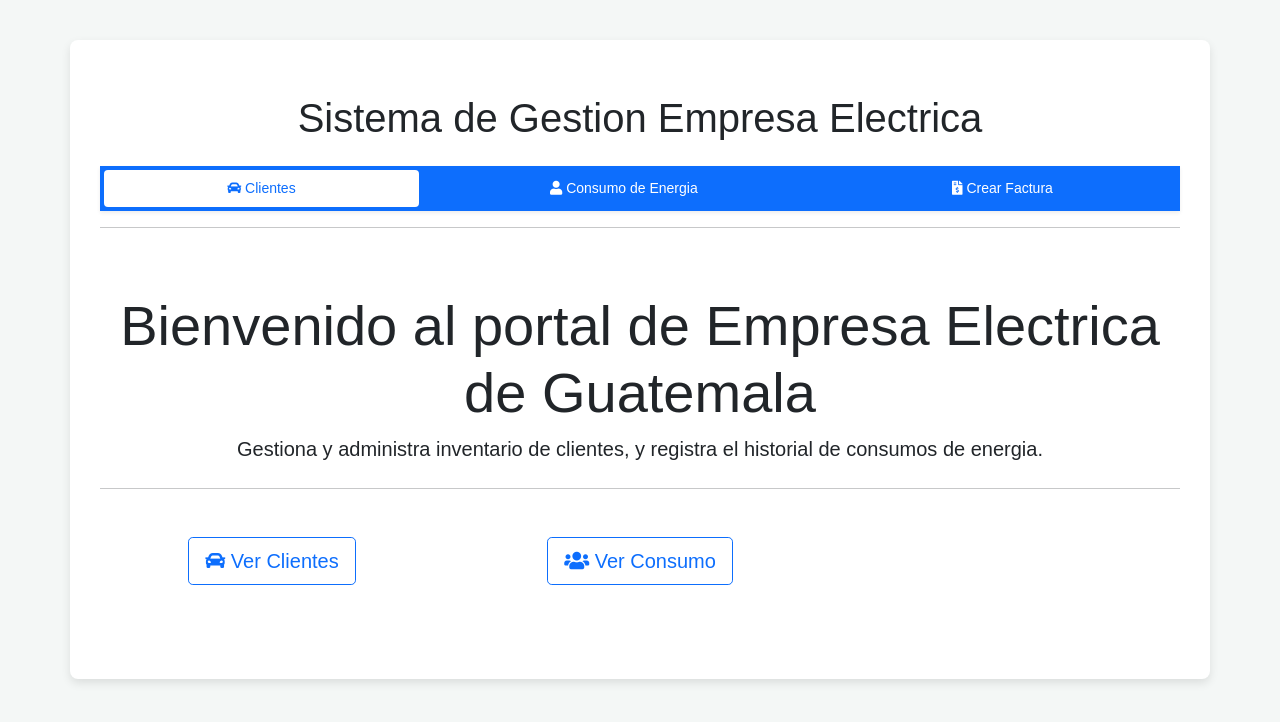
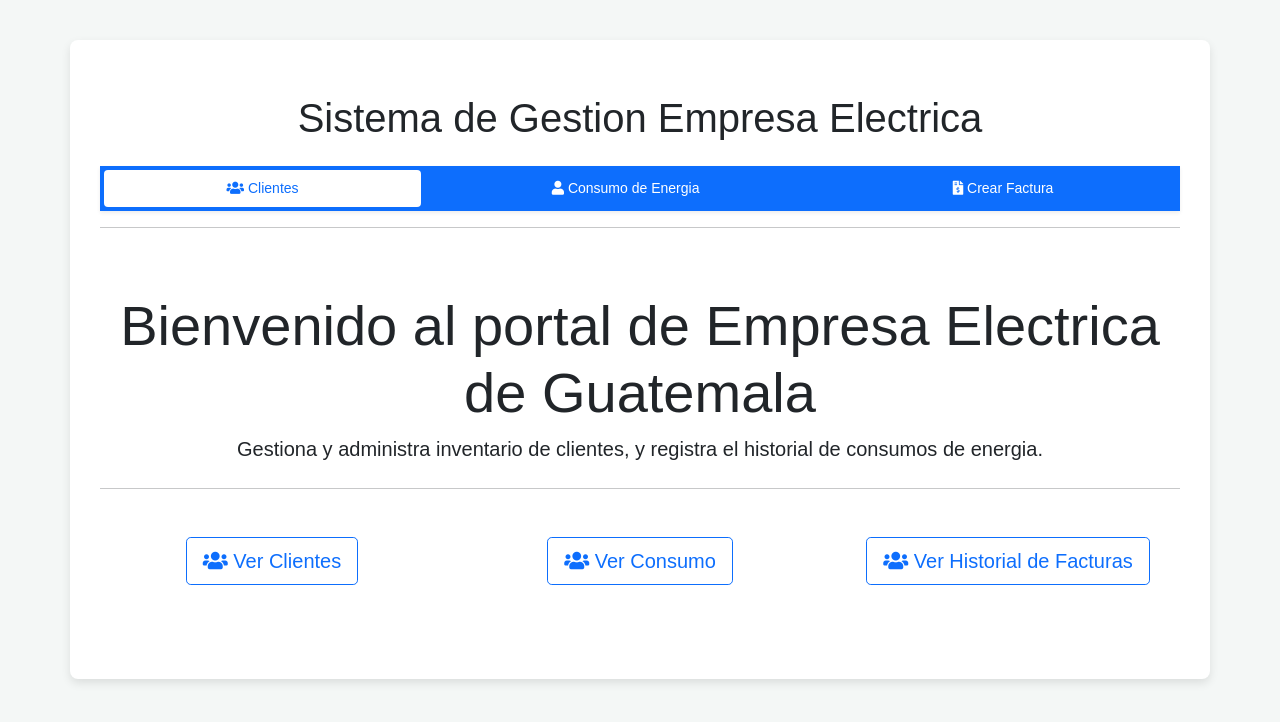
Before and after one commit to Leonel1098/PracticaExamen_Grupo2, a Flask app: page / in a window 1280 px wide. Shown: the top 722 px of the page. Run offline with Flask 3, Linux system fonts and the light colour scheme.

Commit message:
No crea las Facturas

```diff
--- a/app.py
+++ b/app.py
@@ -149,27 +149,39 @@ def listar_Consumo():
 
 #Crear Facturas
 
+@app.route('/factura/historial', methods=['GET', 'POST'])
+def Factura_Historial():
+    return render_template('Historial_Facturas.html')
+
 @app.route('/factura', methods=['GET', 'POST'])
 def Factura():
     return render_template('Crear_Factura.html')
 
 
-@app.route('/factura/crear_factura/<int:ClienteID>/<int:Mes>/<int:Anio>', methods=['GET', 'POST'])
+@app.route('/crear_factura/<int:ClienteID>/<int:Mes>/<int:Anio>', methods=['GET', 'POST'])
 def crear_factura(ClienteID, Mes, Anio):
+    # Obtener datos del cliente y consumo
     cliente = Cliente.query.get_or_404(ClienteID)
-    consumo = Consumo.query.filter_by(ClienteID=ClienteID, Mes=Mes, Anio=Anio).first_or_404()
+    consumo = Consumo.query.filter_by(ClienteID=ClienteID, Mes=Mes, Anio=Anio).first()
 
-    # Calcular el total a pagar (esto es solo un ejemplo; ajusta según tu lógica de precios)
-    total_a_pagar = consumo.Consumo_KWH * 0.12  # Por ejemplo, $0.12 por KWh
+    # Verificar si el consumo fue encontrado
+    if not consumo:
+        flash('No se encontraron datos de consumo para el cliente en el mes/año especificado.', 'error')
+        return redirect(url_for('listar_Clientes'))
+
+    # Calcular el total a pagar
+    total_a_pagar = consumo.Consumo_KWH * 0.12  # Ajusta según tu tarifa
+
+    print(f"Cliente: {cliente.Nombre}, Consumo: {consumo.Consumo_KWH}, Total a pagar: {total_a_pagar}")
 
     if request.method == 'POST':
         try:
             # Crear la factura
             nueva_factura = Facturas(
-                ClienteID=ClienteID,
+                ClienteID=cliente,
                 Mes=Mes,
                 Anio=Anio,
-                Consumo_KWH=consumo.Consumo_KWH,
+                Consumo_KWH=consumo,
                 Total_Pagar=total_a_pagar,
                 Fecha_Emision=datetime.now()
             )
@@ -178,12 +190,15 @@ def crear_factura(ClienteID, Mes, Anio):
             db.session.commit()
 
             flash('Factura creada exitosamente', 'success')
-            return redirect(url_for('listar_Clientes'))
+            return redirect(url_for('Factura'))
         except Exception as e:
             db.session.rollback()
             flash(f'Error al crear factura: {e}', 'error')
 
-    return render_template('Crear_Factura.html', ClienteID=ClienteID, Mes=Mes, Anio=Anio, consumo=consumo, total_a_pagar=total_a_pagar)
+    # Renderizar plantilla con datos del cliente y consumo
+    return render_template('Crear_Factura.html', ClienteID=cliente, Mes=Mes, Anio=Anio, Consumo_KWH=consumo, Total_Pagar=total_a_pagar)
+
+
 
 
 
--- a/templates/Base.html
+++ b/templates/Base.html
@@ -35,7 +35,7 @@
         <ul class="nav nav-pills nav-fill gap-2 p-1 small bg-primary rounded-5 shadow-sm" id="pillNav" role="tablist">
             <li class="nav-item" role="presentation">
                 <a class="nav-link active rounded-5" href="{{ url_for('crear_Cliente') }}" role="tab" aria-selected="true">
-                    <i class="fas fa-car"></i> Clientes
+                    <i class="fas fa-users"></i> Clientes
                 </a>
             </li>
             <li class="nav-item" role="presentation">
--- a/templates/Crear_Factura.html
+++ b/templates/Crear_Factura.html
@@ -19,7 +19,7 @@
                     <p><strong>Cliente ID:</strong> {{ ClienteID }}</p>
                     <p><strong>Mes:</strong> {{ Mes }}</p>
                     <p><strong>Año:</strong> {{ Anio }}</p>
-                    <p><strong>Consumo:</strong> {{ consumo.Consumo_KWH }} KWh</p>
+                    <p><strong>Consumo:</strong> {{ Consumo_KWH }} KWh</p>
                     <p><strong>Total a Pagar:</strong> {{ total_a_pagar }} USD</p>
                 </div>
 
@@ -27,7 +27,7 @@
                 <form method="post">
                     <div class="text-center">
                         <button type="submit" class="btn btn-primary btn-lg"><i class="fas fa-file-invoice-dollar"></i> Confirmar y Crear Factura</button>
-                        <a href="{{ url_for('listar_Clientes') }}" class="btn btn-secondary btn-lg"><i class="fas fa-arrow-left"></i> Regresar</a>
+                        <a href="{{ url_for('index') }}" class="btn btn-secondary btn-lg"><i class="fas fa-arrow-left"></i> Regresar</a>
                     </div>
                 </form>
             </div>
--- a/templates/Historial_Facturas.html
+++ b/templates/Historial_Facturas.html
@@ -11,7 +11,7 @@
 <div class="container mt-5">
     <div class="card shadow-lg">
         <div class="card-body">
-            <h1 class="card-title text-center mb-4">Historial de Facturas de {{ cliente.Nombre }}</h1>
+            <h1 class="card-title text-center mb-4">Historial de Facturas </h1>
 
             <table class="table table-striped table-bordered text-center">
                 <thead class="thead-dark">
--- a/templates/index.html
+++ b/templates/index.html
@@ -8,7 +8,7 @@
     <div class="row mt-5">
         <div class="col-md-4 mb-3">
             <a href="{{ url_for('listar_Clientes') }}" class="btn btn-outline-primary btn-lg btn-block">
-                <i class="fas fa-car"></i> Ver Clientes
+                <i class="fas fa-users"></i> Ver Clientes
             </a>
         </div>
         <div class="col-md-4 mb-3">
@@ -16,6 +16,11 @@
                 <i class="fas fa-users"></i> Ver Consumo
             </a>
         </div>
+        <div class="col-md-4 mb-3">
+            <a href="{{ url_for('Factura_Historial') }}" class="btn btn-outline-primary btn-lg btn-block">
+                <i class="fas fa-users"></i> Ver Historial de Facturas
+            </a>
+        </div>
 
     </div>
 </div>
```
Also changed, not shown: Tablas Gestion_Energia.sql (+8 -0 lines).
